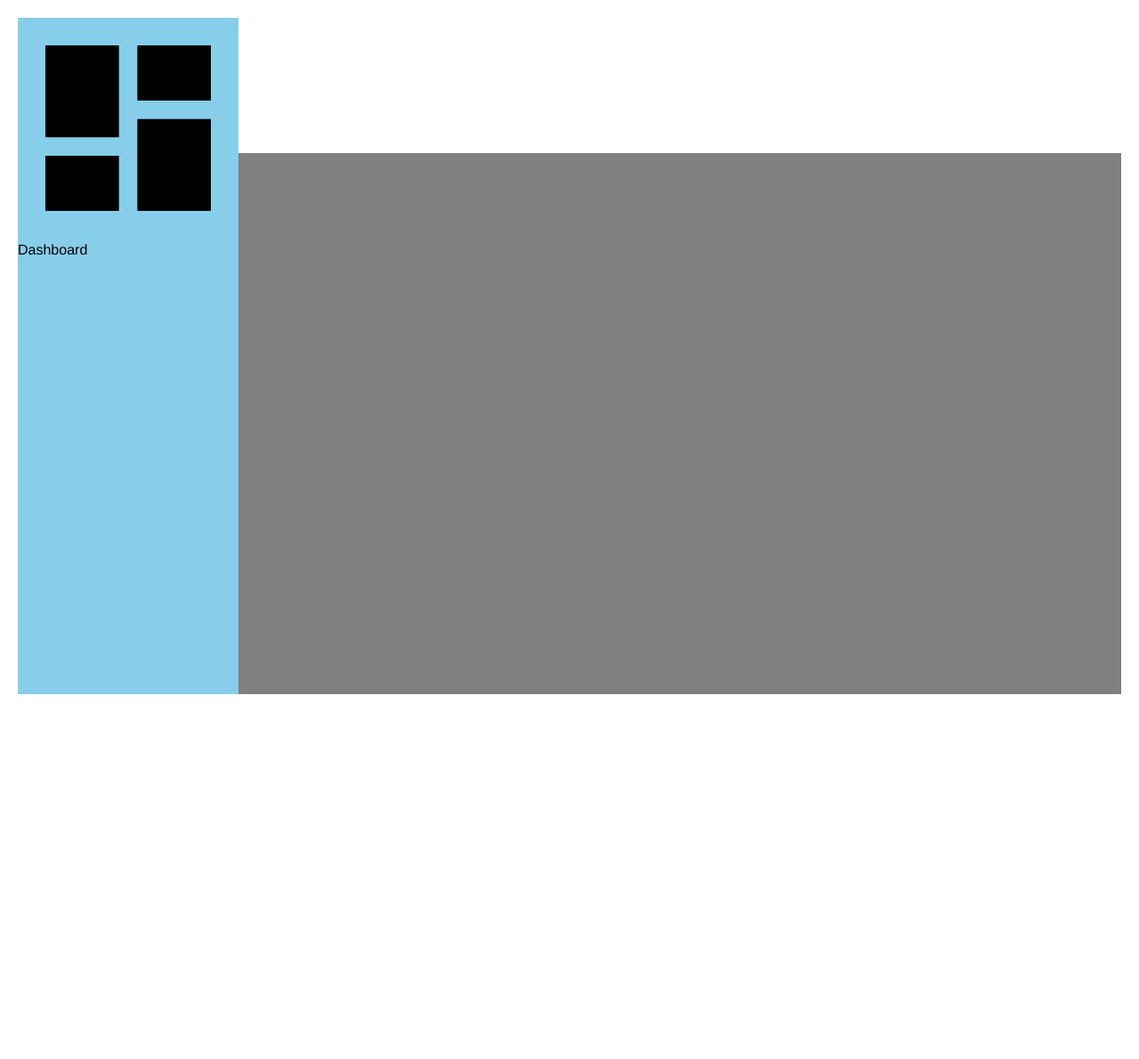
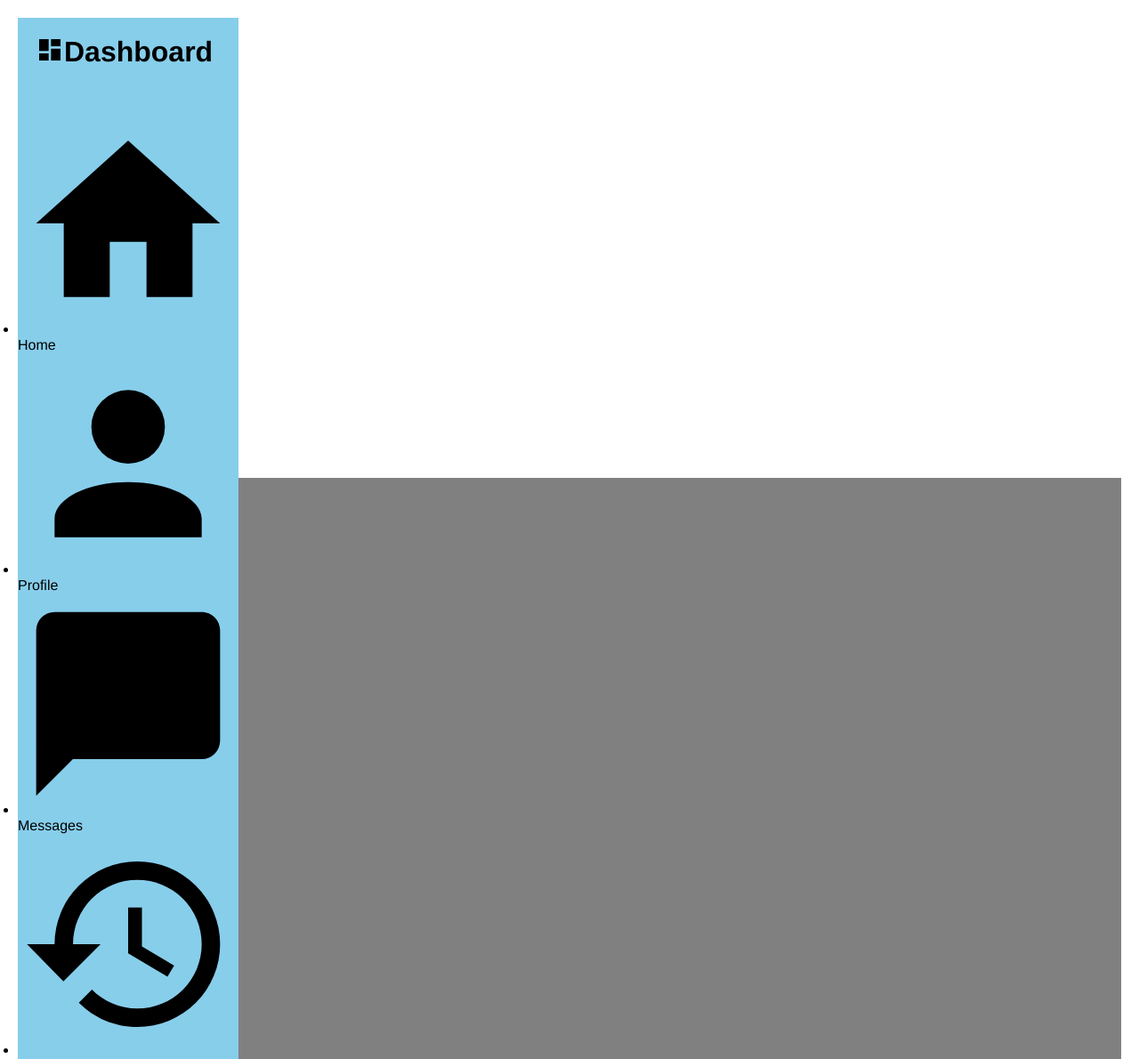
Before and after one commit to emma1234-source/admin_dashboard, a plain HTML site: page index.html in a window 1280 px wide. Shown: the top 1190 px of the page at 89% size. Before the commit the page ends 800 px from the top, so only its background shows below. Drawn offline with Linux system fonts and the light colour scheme; a web font is replaced by a local one.

Commit message:
started sidebar

```diff
--- a/index.html
+++ b/index.html
@@ -12,19 +12,52 @@
 <body>
     <div class = "wrapper">
         <div class = "sidebar">
-            <div class = "links_wrapper">
-                <div class = "title">
-                    <img src = "./icons/view-dashboard.svg" alt = "dashboard icon">
-                    <p>Dashboard</p>
-                </div>
-                <div class = "sidebar_block_1">
-
-
-                </div>
-                <div class = "sidebar_block_2">
-
-                </div>
+            <div class = "logo_area">
+                <img src = "./icons/view-dashboard.svg" alt = "dashboard icon">
+                <p>Dashboard</p>
             </div>
+            <nav>
+                <ul class = "sidebar_block_1">
+                    <li class = "sidebar_link">
+                        <img src = "./icons/home.svg" alt = "home icon">
+                        <p>Home</p>
+                    </li>
+                    <li class = "sidebar_link">
+                        <img src = "./icons/account.svg" alt = "profile icon">
+                        <p>Profile</p>
+                    </li>
+                    <li class = "sidebar_link">
+                        <img src = "./icons/message.svg" alt = "message icon">
+                        <p>Messages</p>
+                    </li>
+                    <li class = "sidebar_link">
+                        <img src = "./icons/history.svg" alt = "history icon">
+                        <p>History</p>
+                    </li>
+                    <li class = "sidebar_link">
+                        <img src = "./icons/file-document-multiple-outline.svg" alt = "file-document-multiple-outline">
+                        <p>Tasks</p>
+                    </li>
+                    <li class = "sidebar_link">
+                        <img src = "./icons/crowd.svg" alt = "crowd icon">
+                        <p>Communities</p>
+                    </li>
+                </ul>
+                <ul class = "sidebar_block_2">
+                    <li class = "sidebar_link">
+                        <img src = "./icons/cog-outline.svg" alt = "cog-outline">
+                        <p>Settings</p>
+                    </li>
+                    <li class = "sidebar_link">
+                        <img src = "./icons/chat-question-outline.svg" alt = "chat-question-outline">
+                        <p>Support</p>
+                    </li>
+                    <li class = "sidebar_link">
+                        <img src = "./icons/security.svg" alt = "security">
+                        <p>Security</p>
+                    </li>
+                </ul>
+            </nav>
         </div>
         <div class = "header">
 
--- a/style.css
+++ b/style.css
@@ -34,6 +34,31 @@ body{
     grid-row-start:1;
     grid-row-end:4;
     background-color: #87CEEB;
+    display: grid;
+    grid-template-columns: auto;
+    grid-template-rows: auto auto auto;
+    align-content: start;
+    gap: 50px;
+}
+
+.logo_area{
+    grid-column-start: 1;
+    grid-column-end: 2;
+    grid-row-start: 1;
+    grid-row-end: 2;
+    display: flex;
+    flex-direction: row;
+    align-items: left;
+    padding-top: 20px;
+    padding-left: 20px;
+    font-size: 2rem;
+    color: black;
+    font-weight: bold;
+}
+
+.logo_area img{
+    height: 2rem;
+    width:auto;
 }
 
 .header{
```
